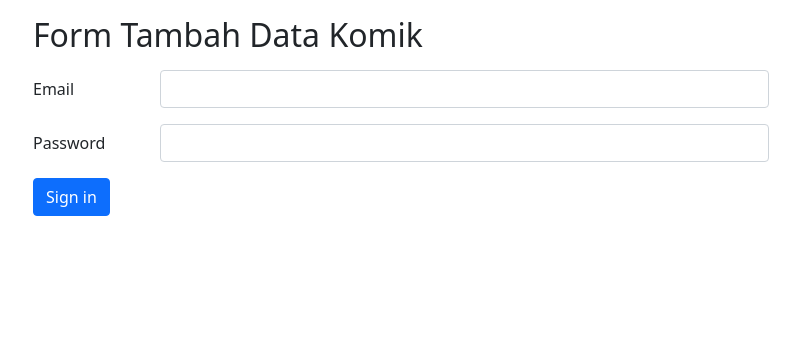
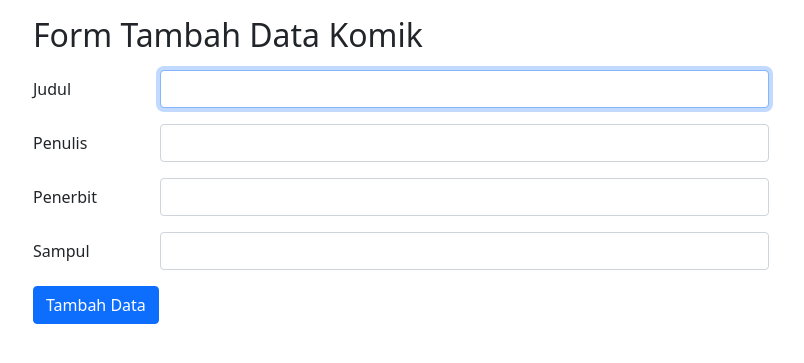
Before and after one commit to fadilaahmads/ci4app, a CodeIgniter 4 app: template app/Views/komik/create.php in a window 1280 px wide. Shown: the part 56-419 px from the top of the page, without its empty margins (49-853 px from the left). Run offline with PHP 8.4 and a stand-in for CodeIgniter, Linux system fonts and the light colour scheme; the template is opened without the code that fills it, so the values that code supplies are empty; some libraries are stand-ins or nearby versions.

Commit message:
Change label and input type, Add input for Penerbit and Sampul, Change button name to Tambah Data

```diff
--- a/app/Views/komik/create.php
+++ b/app/Views/komik/create.php
@@ -7,18 +7,30 @@
             <h2 class="my-3">Form Tambah Data Komik</h2>
             <form>
                 <div class="row mb-3">
-                    <label for="inputEmail3" class="col-sm-2 col-form-label">Email</label>
+                    <label for="judul" class="col-sm-2 col-form-label">Judul</label>
                     <div class="col-sm-10">
-                        <input type="email" class="form-control" id="inputEmail3">
+                        <input type="text" class="form-control" id="judul" name="judul" autofocus>
                     </div>
                 </div>
                 <div class="row mb-3">
-                    <label for="inputPassword3" class="col-sm-2 col-form-label">Password</label>
+                    <label for="penulis" class="col-sm-2 col-form-label">Penulis</label>
                     <div class="col-sm-10">
-                        <input type="password" class="form-control" id="inputPassword3">
+                        <input type="text" class="form-control" id="penulis" name="penulis">
                     </div>
                 </div>
-                <button type="submit" class="btn btn-primary">Sign in</button>
+                <div class="row mb-3">
+                    <label for="penerbit" class="col-sm-2 col-form-label">Penerbit</label>
+                    <div class="col-sm-10">
+                        <input type="text" class="form-control" id="penerbit" name="penerbit">
+                    </div>
+                </div>
+                <div class="row mb-3">
+                    <label for="sampul" class="col-sm-2 col-form-label">Sampul</label>
+                    <div class="col-sm-10">
+                        <input type="text" class="form-control" id="sampul" name="sampul">
+                    </div>
+                </div>
+                <button type="submit" class="btn btn-primary">Tambah Data</button>
             </form>
         </div>
     </div>
```
